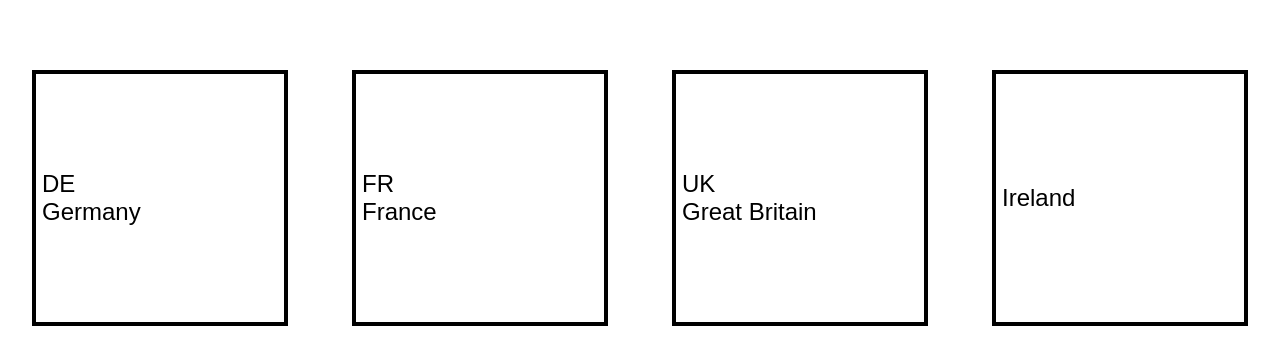
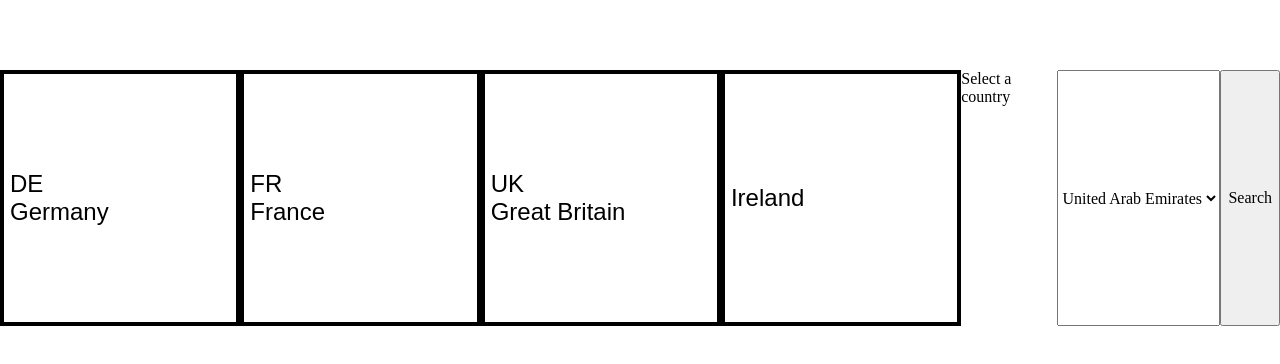
Before and after one commit to xIrusux/CondeNast-SoftwareDeveloper-Techtest, a website: page public/index.html in a window 1280 px wide. Shown: the part 166-530 px from the top of the page. Drawn offline with Linux system fonts and the light colour scheme; a web font is replaced by a local one.

Commit message:
basic drop down and functionality created

```diff
--- a/public/index.html
+++ b/public/index.html
@@ -18,6 +18,15 @@
             <button class = "country-select france" data-country="fr">FR</br>France</button>
             <button class = "country-select great-britain" data-country="gb">UK<br>Great Britain</button>
             <button class = "country-select ireland" data-country="ie">Ireland</button>
+
+        <label for="country">Select a country</label>
+        <select id="country" class="dropdown">
+            <option value="ua">United Arab Emirates</option>
+            <option value="ar">Argentina</option>
+            <option value="at">Austria</option>
+        </select>
+        <button class="search-button" id="searchbutton">Search</button>
+
         </section>
 
         <section class = "articles-display">
--- a/public/index.js
+++ b/public/index.js
@@ -1,5 +1,18 @@
 (() => {
   let countryElements = document.querySelectorAll(".country-select");
+
+  // This event listener is for the drop down selection option
+
+  let search = document.querySelector("#searchbutton");
+  search.addEventListener("click", () => {
+    console.log("Hi");
+    let countryCode = document.querySelector("#country").value;
+    console.log(countryCode);
+    // let countryCode = elem.dataset.country;
+    apiCall(countryCode);
+  });
+
+  // This event listener is for the quick select country buttons
 
   countryElements.forEach(elem => {
     elem.addEventListener("click", () => {
```
